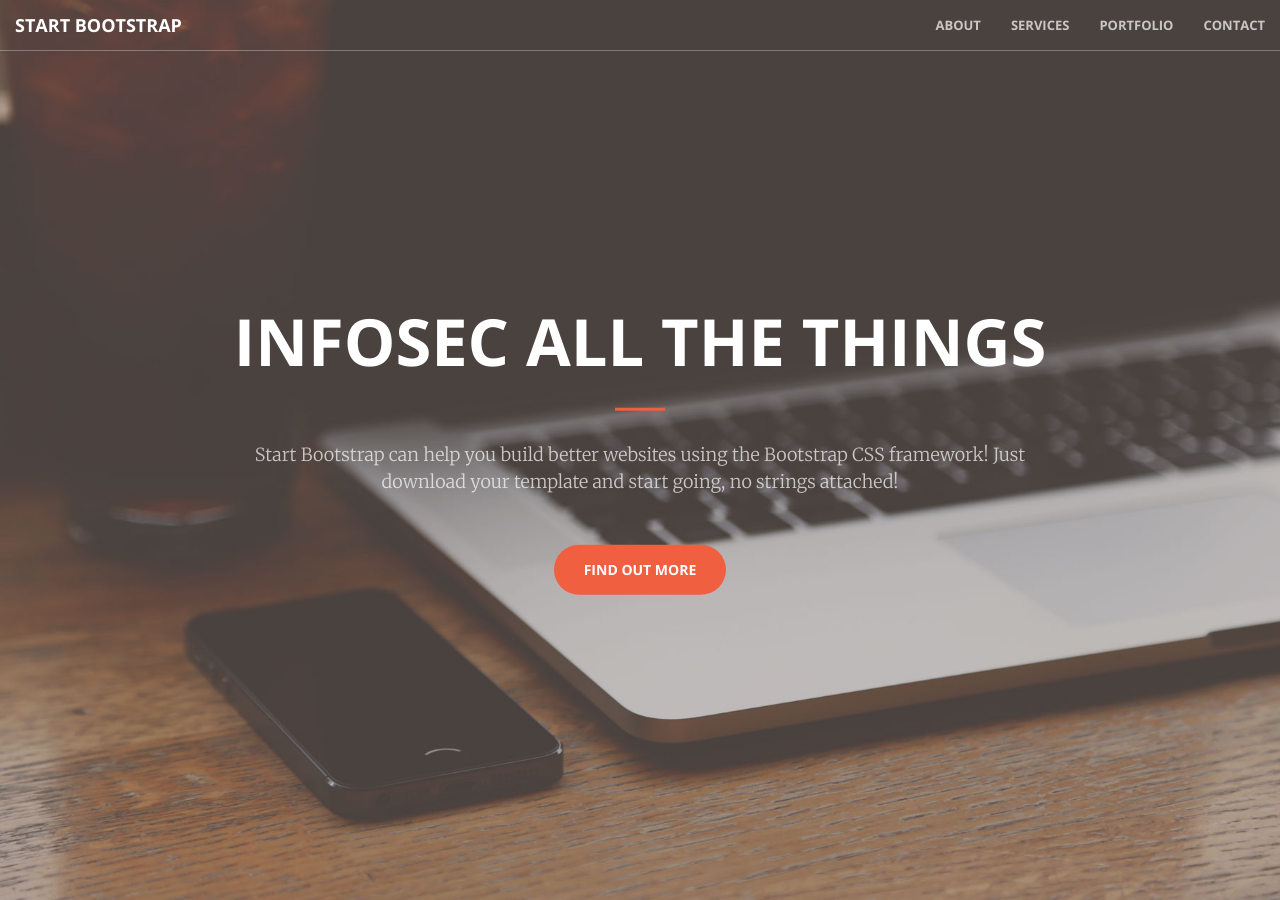
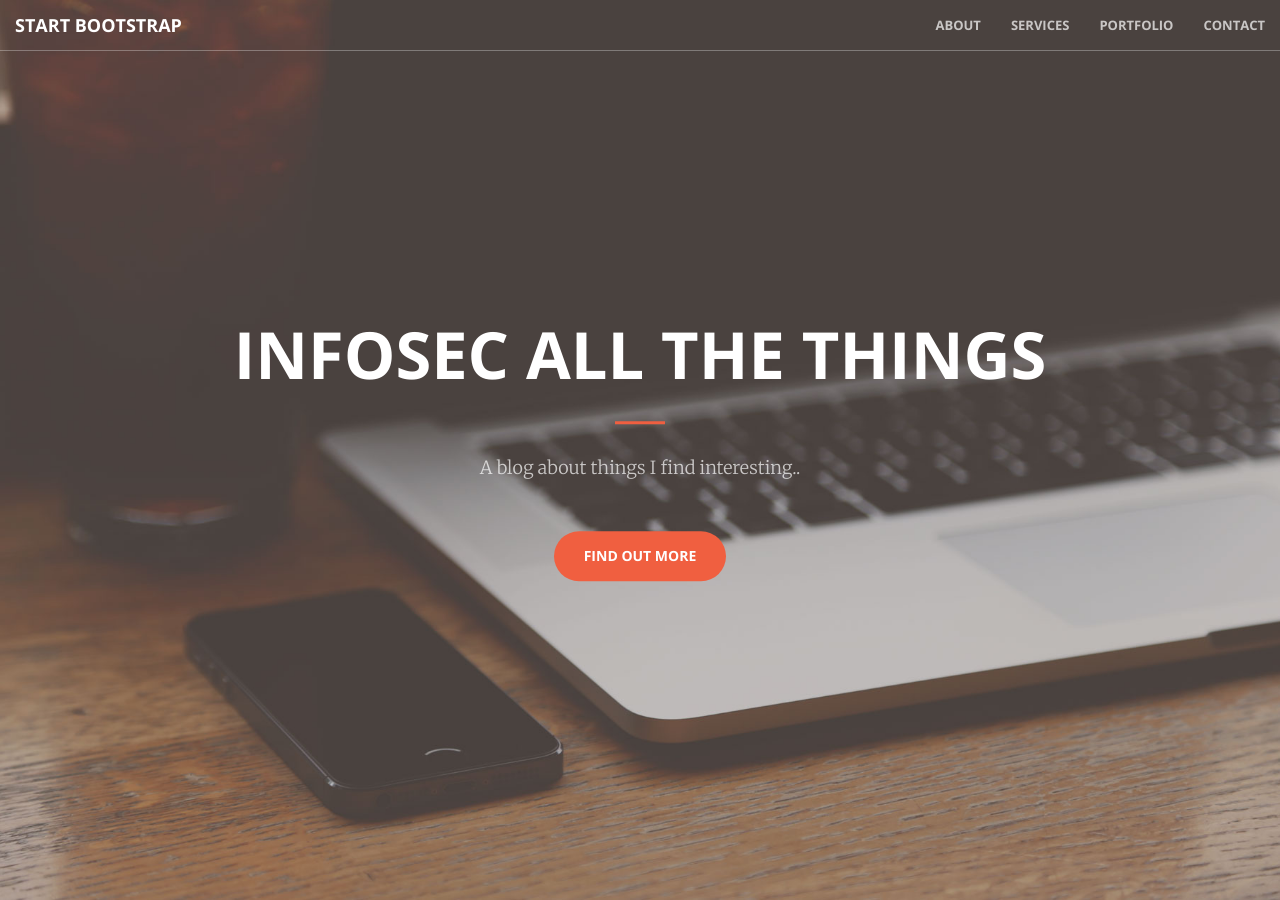
Before and after one commit to cfurstenburg/cfurstenburg.github.io, a Jekyll site: the page built from index.html, in a window 1280 px wide and 900 px high. Built offline with Jekyll 4.4.1, drawn with Linux system fonts in a browser that asks for light colours.

Commit message:
sub header

```diff
--- a/_includes/header.html
+++ b/_includes/header.html
@@ -3,7 +3,7 @@
         <div class="header-content-inner">
             <h1>InfoSec All The Things</h1>
             <hr>
-            <p>Start Bootstrap can help you build better websites using the Bootstrap CSS framework! Just download your template and start going, no strings attached!</p>
+            <p>A blog about things I find interesting..</p>
             <a href="#about" class="btn btn-primary btn-xl page-scroll">Find Out More</a>
         </div>
     </div>
```
